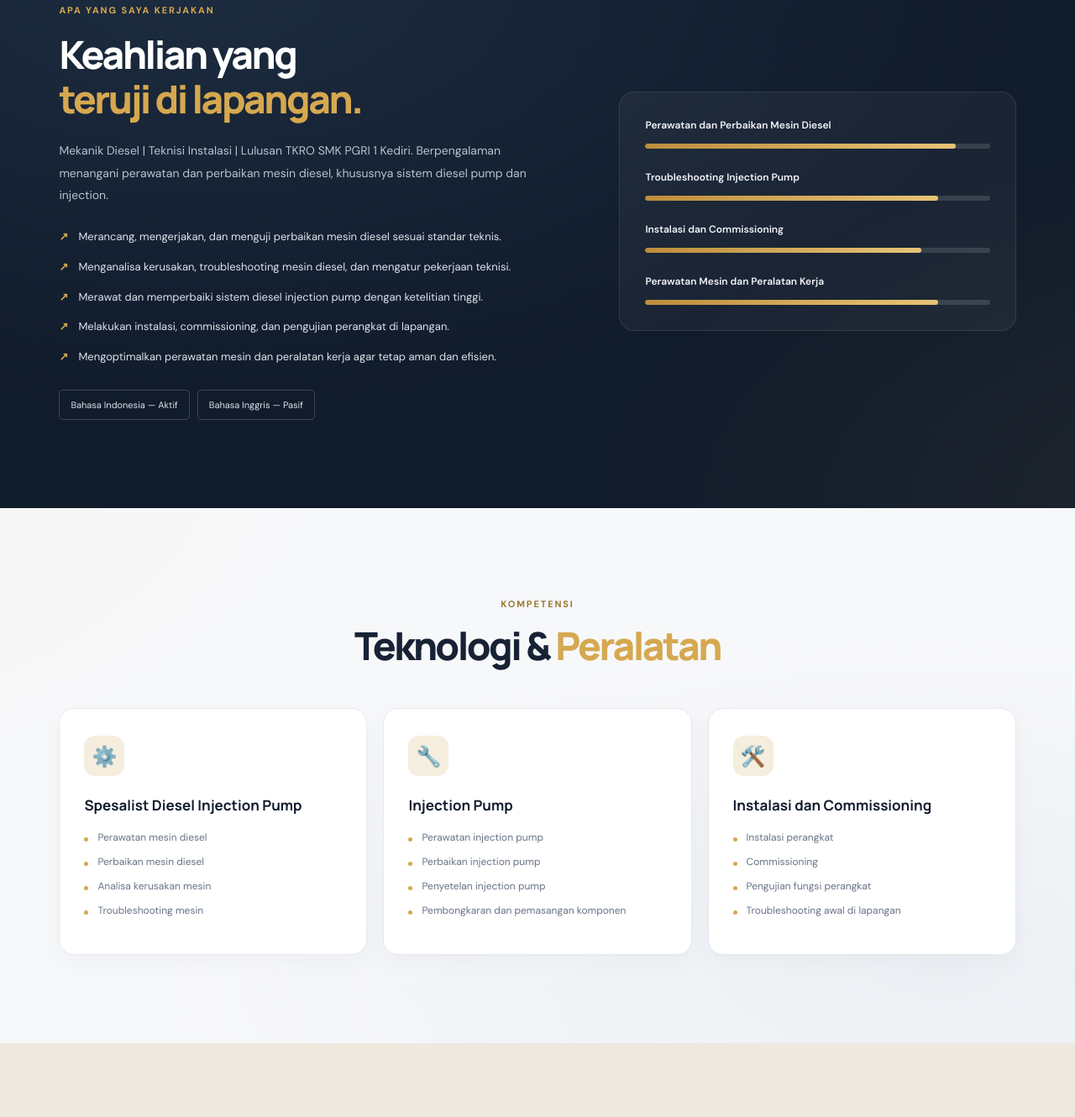
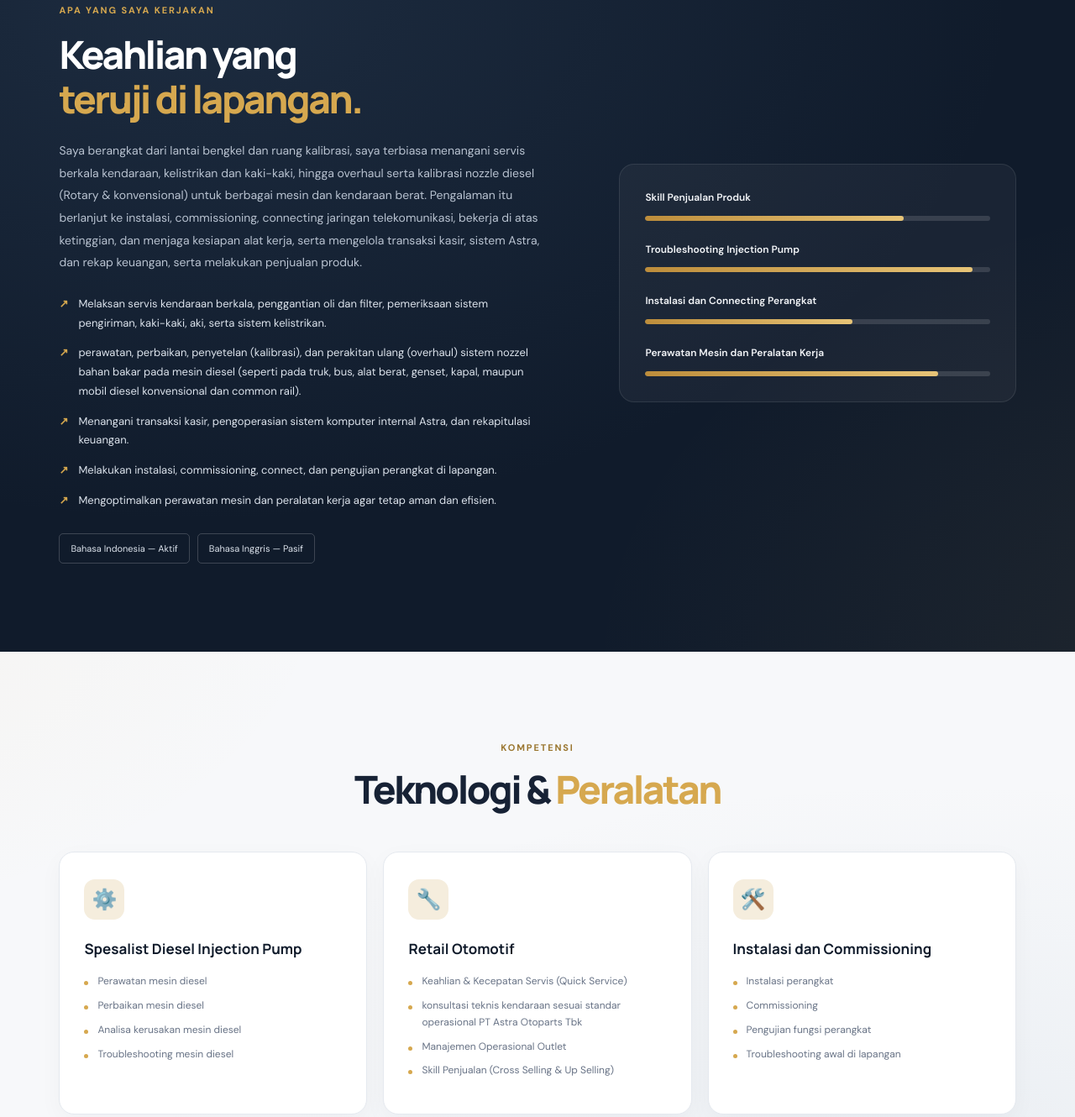
Before and after one commit to portfoliodava/webportfolio, a plain HTML site: page index.html in a window 1280 px wide. Shown: the part 989-2319 px from the top of the page at 84% size. Drawn offline with Linux system fonts and the light colour scheme.

Commit message:
Update index.html

```diff
--- a/index.html
+++ b/index.html
@@ -51,15 +51,13 @@
       <p class="eyebrow">APA YANG SAYA KERJAKAN</p>
       <h2>Keahlian yang<br><span class="accent-text">teruji di lapangan.</span></h2>
       <p class="skills-intro">
-        Mekanik Diesel | Teknisi Instalasi | Lulusan TKRO SMK PGRI 1 Kediri.
-        Berpengalaman menangani perawatan dan perbaikan mesin diesel,
-        khususnya sistem diesel pump dan injection.
+        Saya berangkat dari lantai bengkel dan ruang kalibrasi, saya terbiasa menangani servis berkala kendaraan, kelistrikan dan kaki-kaki, hingga overhaul serta kalibrasi nozzle diesel (Rotary & konvensional) untuk berbagai mesin dan kendaraan berat. Pengalaman itu berlanjut ke instalasi, commissioning, connecting jaringan telekomunikasi, bekerja di atas ketinggian, dan menjaga kesiapan alat kerja, serta mengelola transaksi kasir, sistem Astra, dan rekap keuangan, serta melakukan penjualan produk.
       </p>
       <ul class="skills-list">
-        <li>Merancang, mengerjakan, dan menguji perbaikan mesin diesel sesuai standar teknis.</li>
-        <li>Menganalisa kerusakan, troubleshooting mesin diesel, dan mengatur pekerjaan teknisi.</li>
-        <li>Merawat dan memperbaiki sistem diesel injection pump dengan ketelitian tinggi.</li>
-        <li>Melakukan instalasi, commissioning, dan pengujian perangkat di lapangan.</li>
+        <li>Melaksan servis kendaraan berkala, penggantian oli dan filter, pemeriksaan sistem pengiriman, kaki-kaki, aki, serta sistem kelistrikan.</li>
+        <li>perawatan, perbaikan, penyetelan (kalibrasi), dan perakitan ulang (overhaul) sistem nozzel bahan bakar pada mesin diesel (seperti pada truk, bus, alat berat, genset, kapal, maupun mobil diesel konvensional dan common rail).</li>
+        <li>Menangani transaksi kasir, pengoperasian sistem komputer internal Astra, dan rekapitulasi keuangan.</li>
+        <li>Melakukan instalasi, commissioning, connect, dan pengujian perangkat di lapangan.</li>
         <li>Mengoptimalkan perawatan mesin dan peralatan kerja agar tetap aman dan efisien.</li>
       </ul>
       <div class="bahasa">
@@ -70,16 +68,16 @@
 
     <div class="skills-right">
       <div class="skill-bar">
-        <p>Perawatan dan Perbaikan Mesin Diesel</p>
-        <div class="bar-track"><div class="bar-fill" style="width: 90%;"></div></div>
+        <p>Skill Penjualan Produk</p>
+        <div class="bar-track"><div class="bar-fill" style="width: 75%;"></div></div>
       </div>
       <div class="skill-bar">
         <p>Troubleshooting Injection Pump</p>
-        <div class="bar-track"><div class="bar-fill" style="width: 85%;"></div></div>
+        <div class="bar-track"><div class="bar-fill" style="width: 95%;"></div></div>
       </div>
       <div class="skill-bar">
-        <p>Instalasi dan Commissioning</p>
-        <div class="bar-track"><div class="bar-fill" style="width: 80%;"></div></div>
+        <p>Instalasi dan Connecting Perangkat</p>
+        <div class="bar-track"><div class="bar-fill" style="width: 60%;"></div></div>
       </div>
       <div class="skill-bar">
         <p>Perawatan Mesin dan Peralatan Kerja</p>
@@ -100,18 +98,18 @@
         <ul>
           <li>Perawatan mesin diesel</li>
           <li>Perbaikan mesin diesel</li>
-          <li>Analisa kerusakan mesin</li>
-          <li>Troubleshooting mesin</li>
+          <li>Analisa kerusakan mesin diesel</li>
+          <li>Troubleshooting mesin diesel</li>
         </ul>
       </div>
       <div class="tech-card">
         <div class="tech-icon">🔧</div>
-        <h3>Injection Pump</h3>
+        <h3>Retail Otomotif</h3>
         <ul>
-          <li>Perawatan injection pump</li>
-          <li>Perbaikan injection pump</li>
-          <li>Penyetelan injection pump</li>
-          <li>Pembongkaran dan pemasangan komponen</li>
+          <li>Keahlian & Kecepatan Servis (Quick Service)</li>
+          <li>konsultasi teknis kendaraan sesuai standar operasional PT Astra Otoparts Tbk</li>
+          <li>Manajemen Operasional Outlet</li>
+          <li>Skill Penjualan (Cross Selling & Up Selling)</li>
         </ul>
       </div>
       <div class="tech-card">
@@ -136,37 +134,47 @@
         <h3>PT Intisel Telekomunikasi</h3>
         <p class="exp-role">Instalasi / Commissioning</p>
         <p class="exp-period">2025 – 2026</p>
-        <p class="exp-desc">Instalasi, commissioning, dan pengecekan perangkat sesuai standar operasional, plus pengujian fungsi dan troubleshooting awal.</p>
+        <p class="exp-desc">Pekerjaan Site Acquisition (SITAC), Civil, Mechanical, and Electrical (CME), Working at heights, instalasi microwave radio, hingga pembongkaran (dismantle) perangkat jaringan lama.</p>
       </div>
       <div class="exp-card">
         <h3>PT Bukit Aurumn Sejahtera</h3>
-        <p class="exp-role">Kepala Bengkel</p>
+        <p class="exp-role">Kepala Mekanik</p>
         <p class="exp-period">2024 – 2025</p>
-        <p class="exp-desc">Mengawasi operasional bengkel dan mengatur pembagian pekerjaan teknisi agar perbaikan berjalan efektif dan efisien.</p>
+        <p class="exp-desc">General Contractor, Infrastructure & Engineering Support
+
+Bergerak di bidang jasa konstruksi, pengadaan, dan dukungan operasional proyek lapangan. Terlibat langsung dalam eksekusi pekerjaan teknis, koordinasi tim lapangan, pengendalian mutu (quality control), serta penerapan standar keselamatan kerja guna memastikan penyelesaian proyek tepat waktu dan sesuai spesifikasi.</p>
       </div>
       <div class="exp-card">
         <h3>Bengkel Jodi Bosch Pump</h3>
         <p class="exp-role">Mekanik (Pekerja Lepas)</p>
         <p class="exp-period">2022 – 2025</p>
-        <p class="exp-desc">Perawatan, perbaikan, dan penyetelan sistem diesel injection pump, serta pengecekan performa mesin.</p>
+        <p class="exp-desc">Diesel Fuel Injection Specialist — Bosch Pump & Nozzle Calibration
+
+Bergerak di bidang jasa perbaikan, penyetelan, dan kalibrasi komponen sistem bahan bakar diesel (bosch pump / injection pump dan nozzle/injector). Terlibat langsung dalam diagnosa kerusakan suplai bahan bakar, pembongkaran dan perakitan pompa injeksi, kalibrasi tekanan pengabutan menggunakan mesin test bench, serta pengujian performa guna memastikan pembakaran mesin diesel kembali presisi, bertenaga, dan efisien.</p>
       </div>
       <div class="exp-card">
         <h3>Bengkel Setia Kawan Kediri</h3>
         <p class="exp-role">Mekanik Spesialis Injection Pump (Magang)</p>
         <p class="exp-period">2023 – 2024</p>
-        <p class="exp-desc">Membantu perawatan dan perbaikan injection pump pada kendaraan diesel, termasuk pembongkaran dan penyetelan komponen.</p>
+        <p class="exp-desc">Diesel Engine Specialist, Repair & Maintenance
+
+Bergerak di bidang jasa perbaikan, kalibrasi, dan perawatan khusus mesin diesel di wilayah Kediri. Terlibat langsung dalam diagnosa kerusakan sistem bahan bakar, perbaikan injection pump dan nozzle/injector, overhaul mesin diesel, serta pengujian performa guna memastikan tenaga mesin kembali optimal, irit bahan bakar, dan andal untuk operasional berat.</p>
       </div>
       <div class="exp-card">
         <h3>Training Center PT Dizzo Indonesia Jaya</h3>
         <p class="exp-role">Pelatihan Mesin Diesel</p>
         <p class="exp-period">2024</p>
-        <p class="exp-desc">Pelatihan teori dan praktik sistem kerja mesin diesel, perawatan mesin, serta troubleshooting dasar sampai lanjutan.</p>
+        <p class="exp-desc">Technical Training, Skill Development & Operational Readiness
+
+Mengikuti program pelatihan dan pembekalan kompetensi teknis di Training Center PT Dizzo Indonesia Jaya. Fokus pada penguasaan prosedur operasional standar (SOP), praktik kerja lapangan, kedisiplinan, serta kesiapan teknis guna mendukung standar kerja industri yang aman dan terukur.</p>
       </div>
        <div class="exp-card">
         <h3>SHOP & DRIVE – PT ASTRA OTOPARTS TBK.</h3>
         <p class="exp-role">Mekanik & Administrasi Operasional</p>
         <p class="exp-period">2026</p>
-        <p class="exp-desc">Melaksanakan servis berkala kendaraan, penggantian oli dan filter, pemeriksaan sistem pengereman, kaki-kaki, aki, serta sistem kelistrikan. Melakukan pemeriksaan dan identifikasi kerusakan kendaraan, sekaligus menangani transaksi kasir, pengoperasian sistem komputer internal Astra, dan rekapitulasi keuangan.</p>
+        <p class="exp-desc">Automotive Retail, Quick Service & Vehicle Maintenance
+
+Jaringan ritel otomotif resmi di bawah naungan PT Astra Otoparts Tbk. yang bergerak di bidang penyediaan suku cadang fast-moving serta layanan perawatan cepat kendaraan. Terlibat langsung dalam inspeksi teknis kendaraan, penggantian aki, oli, dan komponen kaki-kaki (shock absorber), serta pelayanan pelanggan sesuai standar mutu dan SOP grup Astra.</p>
       </div>
     </div>
   </section>
```
